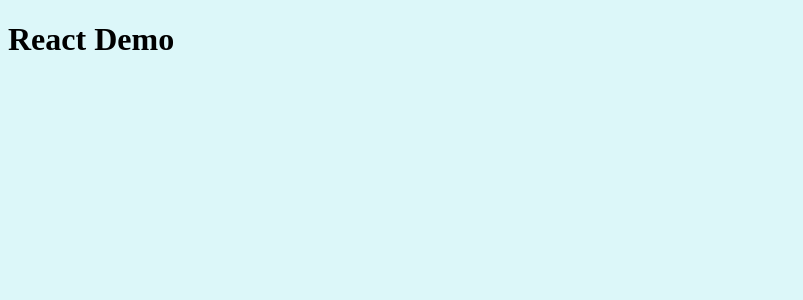
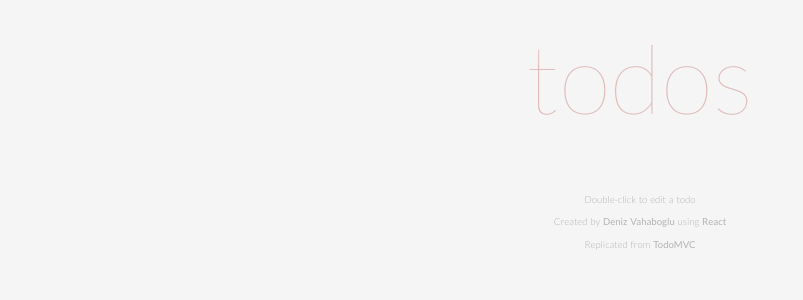
Before and after one commit to dnzv/react-todomvc, a React app: page / in a window 1280 px wide. Shown: the top 300 px of the page, without its empty margins (0-803 px from the left). Built offline with nearby package versions, Linux system fonts and the light colour scheme.

Commit message:
Setup project & add header and footer

```diff
--- /dev/null
+++ b/src/assets/main.css
@@ -0,0 +1,17 @@
+@import url(https://fonts.googleapis.com/css?family=Lato:100,300,400);
+
+h1 { font-size: 2em; }
+h2 { font-size: 1.5em; }
+h3 { font-size: 1.17em; }
+h4 { font-size: 1em; }
+h5 { font-size: 0.83em; }
+h6 { font-size: 0.67em; }
+
+html, body {
+  box-sizing: border-box;
+  font-family: Lato, sans-serif;
+  font-weight: 300;
+  line-height: 1.4em;
+	background: #f5f5f5;
+	color: #4d4d4d;
+}
--- /dev/null
+++ b/src/assets/reset.css
@@ -0,0 +1,46 @@
+/* http://meyerweb.com/eric/tools/css/reset/
+   v2.0 | 20110126
+   License: none (public domain)
+*/
+
+html, body, div, span, applet, object, iframe,
+h1, h2, h3, h4, h5, h6, p, blockquote, pre,
+a, abbr, acronym, address, big, cite, code,
+del, dfn, em, img, ins, kbd, q, s, samp,
+small, strike, strong, sub, sup, tt, var,
+b, u, i, center, dl, dt, dd, ol, ul, li,
+fieldset, form, label, legend, table, caption,
+tbody, tfoot, thead, tr, th, td, article, aside,
+canvas, details, embed, figure, figcaption,
+footer, header, hgroup, menu, nav, output,
+ruby, section, summary, time, mark, audio, video {
+	margin: 0;
+	padding: 0;
+	border: 0;
+	font-size: 100%;
+	font: inherit;
+	vertical-align: baseline;
+}
+/* HTML5 display-role reset for older browsers */
+article, aside, details, figcaption, figure,
+footer, header, hgroup, menu, nav, section {
+	display: block;
+}
+body {
+	line-height: 1;
+}
+ol, ul {
+	list-style: none;
+}
+blockquote, q {
+	quotes: none;
+}
+blockquote:before, blockquote:after,
+q:before, q:after {
+	content: '';
+	content: none;
+}
+table {
+	border-collapse: collapse;
+	border-spacing: 0;
+}
--- a/src/components/App.jsx
+++ /dev/null
@@ -1,9 +0,0 @@
-import React from 'react';
-
-export default class App extends React.Component {
-  render() {
-    return (
-      <h1>React Demo</h1>
-    );
-  }
-}
--- /dev/null
+++ b/src/components/TodoApp/index.jsx
@@ -0,0 +1,23 @@
+import './main.css';
+import React from 'react';
+
+export default class TodoApp extends React.Component {
+  render() {
+    return (
+      <div className="todoapp-container">
+        <header>
+          <h1 className="todoapp-h1">todos</h1>
+        </header>
+        <footer className="todoapp-footer">
+          <div className="todoapp-footer-info">
+            <span>Double-click to edit a todo</span>
+            <br/>
+            <span>Created by <a href="#">Deniz Vahaboglu</a> using <a href="https://facebook.github.io/react/index.html">React</a></span>
+            <br/>
+            <span>Replicated from <a href="http://todomvc.com">TodoMVC</a></span>
+          </div>
+        </footer>
+      </div>
+    );
+  }
+}
--- /dev/null
+++ b/src/components/TodoApp/main.css
@@ -0,0 +1,35 @@
+.todoapp-container {
+  text-align: center;
+  margin: 0 auto;
+  min-width: 14em;
+	max-width: 34em;
+}
+
+.todoapp-h1 {
+  margin-top: 0.30em;
+  margin-bottom: 0.10em;
+  font-size: 6em;
+  line-height: 1;
+  font-weight: 100;
+  color: rgba(175, 47, 47, 0.30);
+}
+
+.todoapp-footer {
+  margin-top: 4em;
+}
+
+.todoapp-footer-info {
+  font-size: 0.60em;
+  color: #b3b3b3;
+  word-spacing: 1px;
+}
+
+.todoapp-footer-info a {
+  text-decoration: none;
+  color: #b3b3b3;
+  font-weight: 400;
+}
+
+.todoapp-footer-info a:hover {
+  border-bottom: 1px solid #b3b3b3;
+}
--- a/src/index.html
+++ b/src/index.html
@@ -2,10 +2,10 @@
 <html lang="en">
 <head>
   <meta charset="UTF-8">
-  <title>Webpack Starter Kit</title>
+  <title>Todo MVC</title>
 </head>
 <body>
-  <div id="app"></div>
+  <div id="todoapp"></div>
 
   <script src="/dist/assets/bundle.js" charset="utf-8"></script>
 </body>
--- a/src/main.css
+++ /dev/null
@@ -1,3 +0,0 @@
-html {
-  background-color: rgb(220, 247, 249);
-}
--- a/webpack.config.js
+++ b/webpack.config.js
@@ -45,7 +45,7 @@ if(TARGET === 'start' || !TARGET) {
       inline: true,
       progress: true,
       stats: 'errors-only',
-      host: '0.0.0.0', //process.env.HOST,
+      host: process.env.HOST,
       port: process.env.PORT
     },
     plugins: [
```
Also changed, not shown: src/index.jsx (+4 -3 lines).
